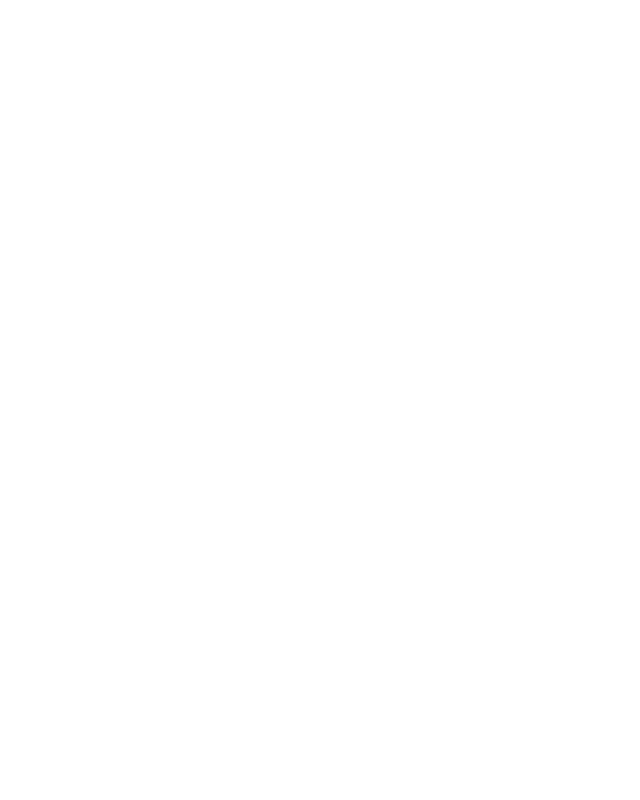
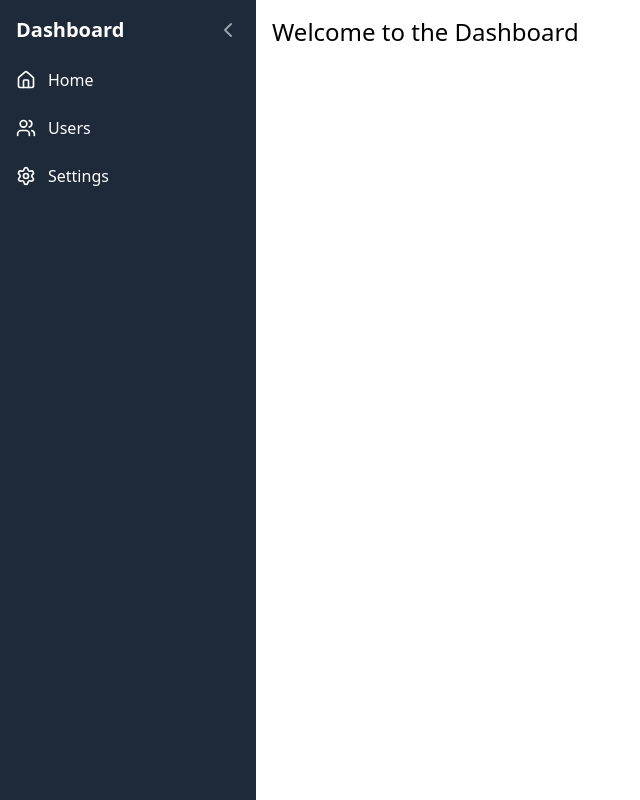
Before and after one commit to mafindijr/mini-app, a React (Vite) app: page / in a window 1280 px wide. Before the commit this address had no page. Shown: the whole page, without its empty margins (0-640 px from the left). Built offline with nearby package versions, Linux system fonts and the light colour scheme.

Commit message:
remove the routes name

```diff
--- a/src/App.tsx
+++ b/src/App.tsx
@@ -7,7 +7,7 @@
 function App() {
   return (
     <Routes>
-      <Route path="/dashboard" element={<DashboardLayout />}>
+      <Route path="/" element={<DashboardLayout />}>
         <Route index element={<DashboardHome />} />
         <Route path="users" element={<Users />} />
         <Route path="settings" element={<Settings />} />
```
